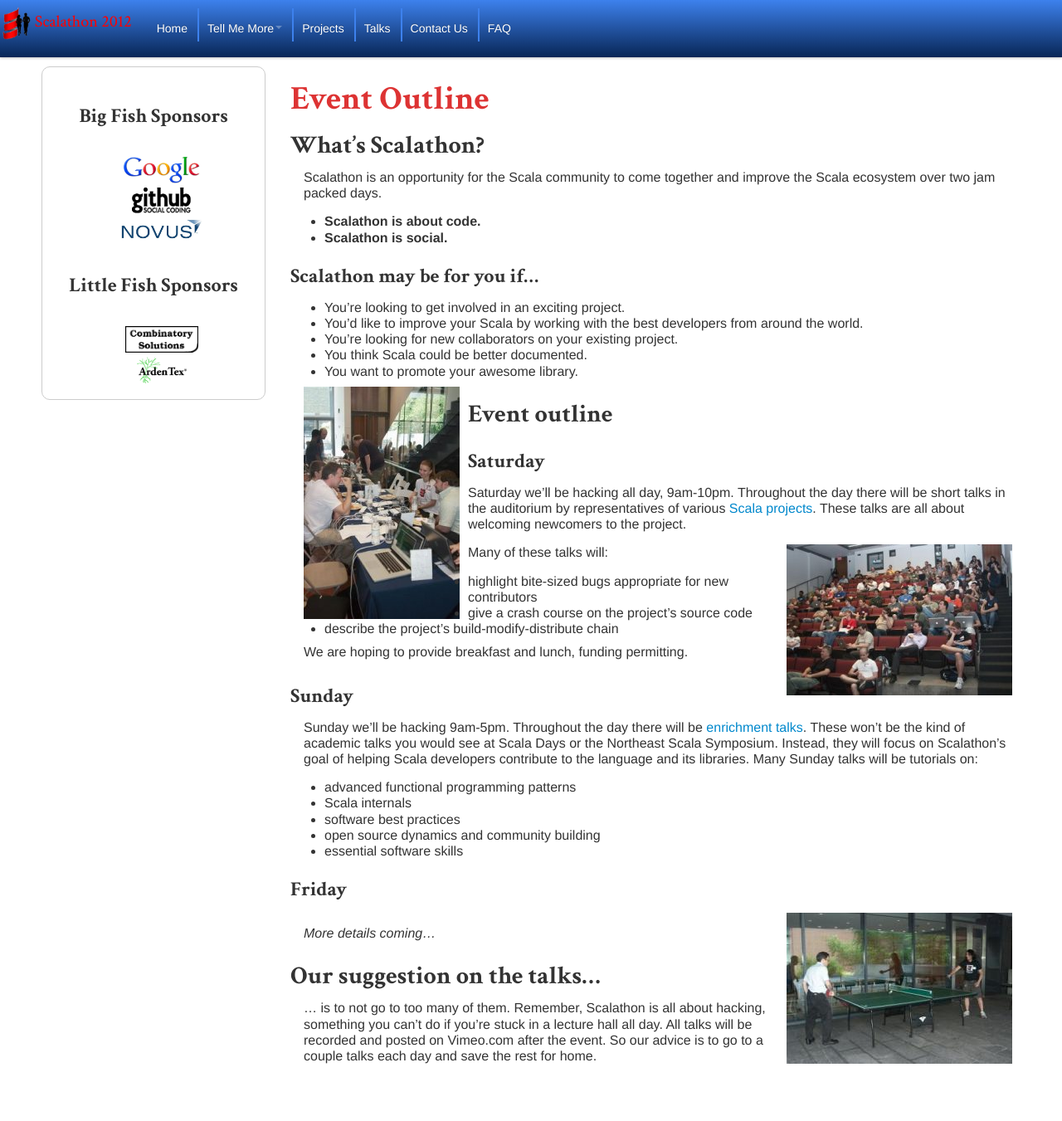
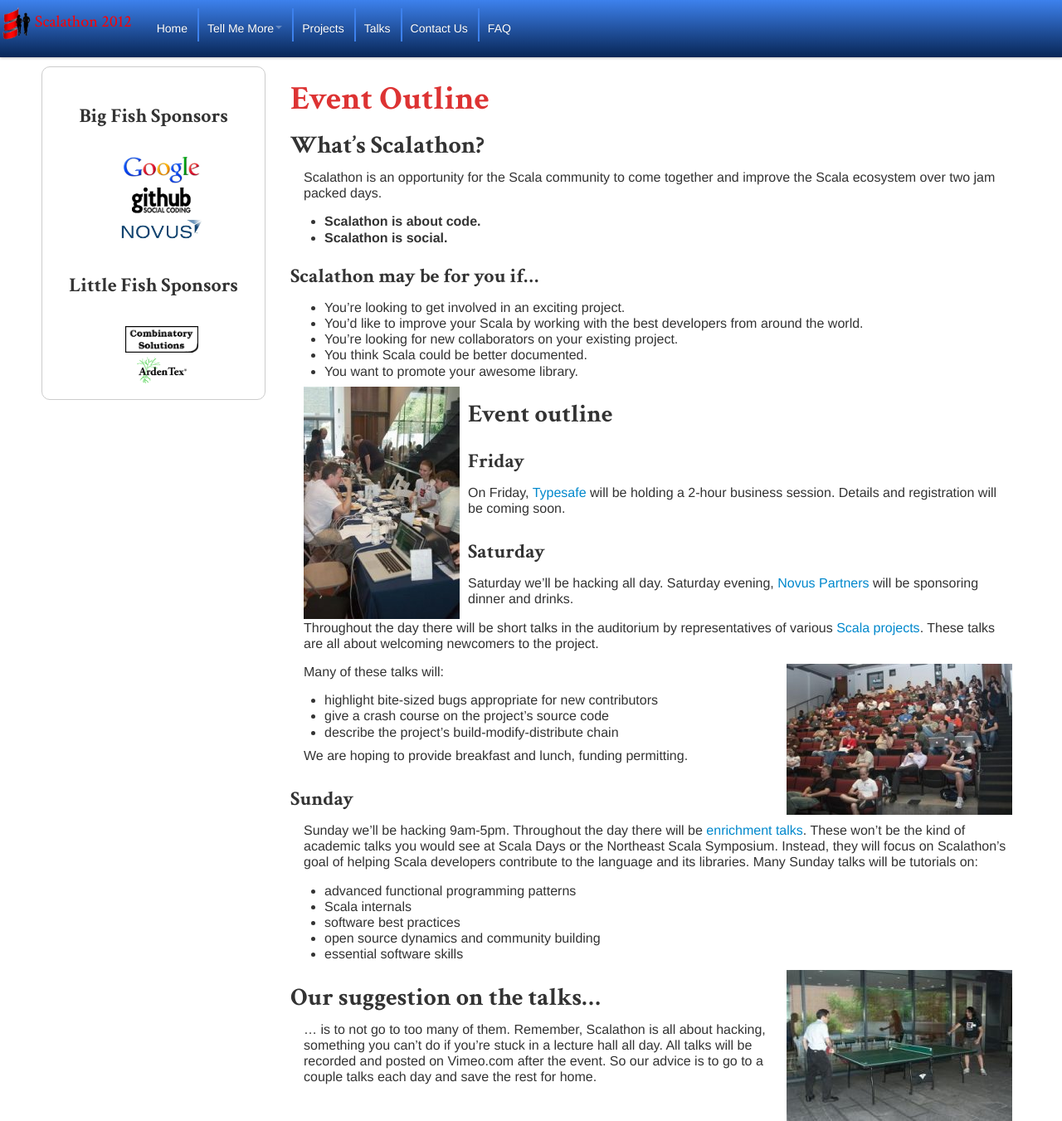
Before and after one commit to scala-phase/scalathon, a Jekyll site: the page built from 2012/outline.md, in a window 1280 px wide and 1351 px high. Shown: the whole window at 83% size. Built offline with Jekyll 4.4.1, drawn with Linux system fonts in a browser that asks for light colours; nearby versions of some CDN libraries.

Commit message:
List Typesafe Friday session, Novus dinner/drinks on outline page.

```diff
--- a/2012/outline.md
+++ b/2012/outline.md
@@ -21,15 +21,25 @@
 * You think Scala could be better documented.
 * You want to promote your awesome library.
 
-<img src="social.jpg" class="left"/>
+<img src="social.jpg" class="left photo"/>
 
 # Event outline
 
+## Friday
+
+On Friday, [Typesafe](http://typesafe.com/) will be holding a 2-hour
+business session. Details and registration will be coming soon.
+
 ## Saturday
 
-Saturday we'll be hacking all day, 9am-10pm. Throughout the day there will be short talks in the auditorium by representatives of various [Scala projects](projects.html). These talks are all about welcoming newcomers to the project.
+Saturday we'll be hacking all day. Saturday evening,
+[Novus Partners](http://www.novus.com/) will be sponsoring dinner and drinks.
 
-<img src="talks.jpg" class="right"/>
+Throughout the day there will be short talks in the auditorium by
+representatives of various [Scala projects](projects.html). These talks are all
+about welcoming newcomers to the project.
+
+<img src="talks.jpg" class="right photo"/>
 
 Many of these talks will:
 * highlight bite-sized bugs appropriate for new contributors
@@ -48,12 +58,7 @@
 * open source dynamics and community building
 * essential software skills
 
-
-## Friday
-
-<img src="ping-pong.jpg" class="right">
-
-*More details coming...*
+<img src="ping-pong.jpg" class="right photo">
 
 # Our suggestion on the talks...
 
```
